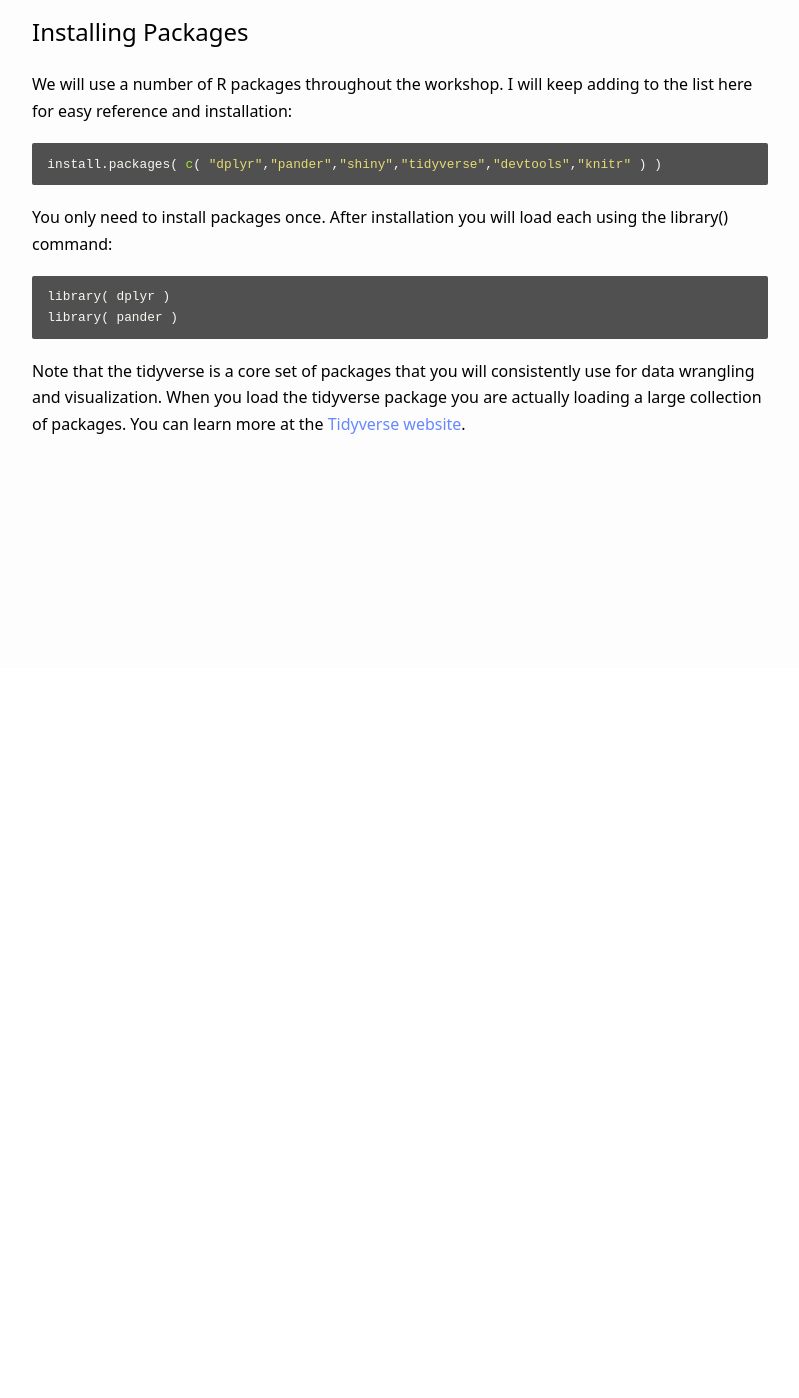
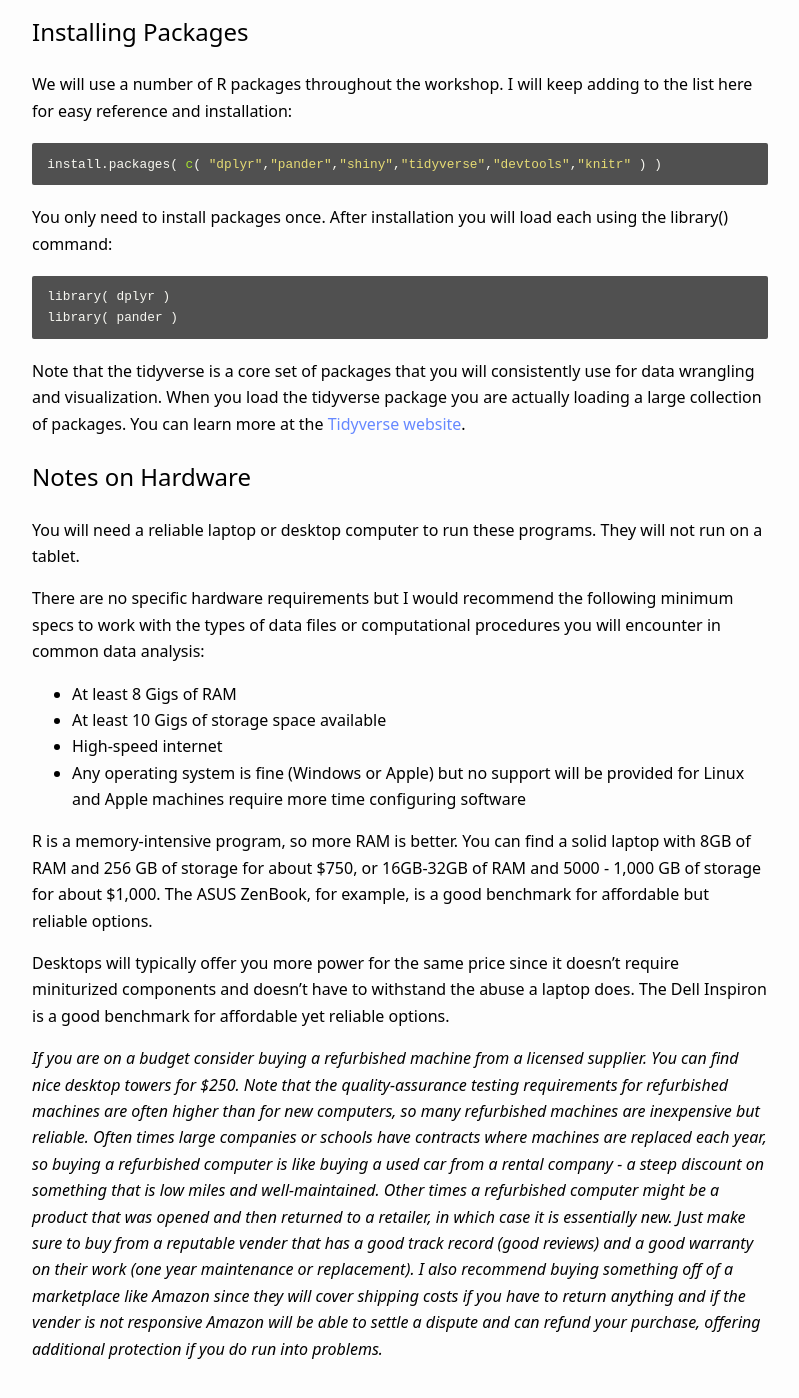
Before and after one commit to Nonprofit-Open-Data-Collective/r-crash-course, a Jekyll site: the page built from packages.md, in a window 1280 px wide and 1400 px high, scrolled down 732 px. Shown: the whole window, without its empty margins (240-1039 px from the left). Built offline with Jekyll 4.4.1, drawn with Linux system fonts in a browser that asks for light colours; our own code applies the rules of GitHub Pages for plain Markdown files; before the commit the page ends 1209 px from its top, so only the background shows below that.

Commit message:
Update packages.md

````diff
--- a/packages.md
+++ b/packages.md
@@ -34,3 +34,22 @@ library( pander )
 ```
 
 Note that the **tidyverse** is a core set of packages that you will consistently use for data wrangling and visualization. When you load the **tidyverse** package you are actually loading a large collection of packages. You can learn more at the [Tidyverse website](https://www.tidyverse.org/packages/).
+
+
+
+## Notes on Hardware
+
+You will need a reliable laptop or desktop computer to run these programs. They will not run on a tablet.
+
+There are no specific hardware requirements but I would recommend the following minimum specs to work with the types of data files or computational procedures you will encounter in common data analysis:
+
+* At least 8 Gigs of RAM
+* At least 10 Gigs of storage space available
+* High-speed internet
+* Any operating system is fine (Windows or Apple) but no support will be provided for Linux and Apple machines require more time configuring software
+
+R is a memory-intensive program, so more RAM is better. You can find a solid laptop with 8GB of RAM and 256 GB of storage for about $750, or 16GB-32GB of RAM and 5000 - 1,000 GB of storage for about $1,000. The ASUS ZenBook, for example, is a good benchmark for affordable but reliable options.
+
+Desktops will typically offer you more power for the same price since it doesn't require miniturized components and doesn't have to withstand the abuse a laptop does. The Dell Inspiron is a good benchmark for affordable yet reliable options.
+
+*If you are on a budget consider buying a refurbished machine from a licensed supplier. You can find nice desktop towers for $250. Note that the quality-assurance testing requirements for refurbished machines are often higher than for new computers, so many refurbished machines are inexpensive but reliable. Often times large companies or schools have contracts where machines are replaced each year, so buying a refurbished computer is like buying a used car from a rental company - a steep discount on something that is low miles and well-maintained. Other times a refurbished computer might be a product that was opened and then returned to a retailer, in which case it is essentially new. Just make sure to buy from a reputable vender that has a good track record (good reviews) and a good warranty on their work (one year maintenance or replacement). I also recommend buying something off of a marketplace like Amazon since they will cover shipping costs if you have to return anything and if the vender is not responsive Amazon will be able to settle a dispute and can refund your purchase, offering additional protection if you do run into problems.*
````
